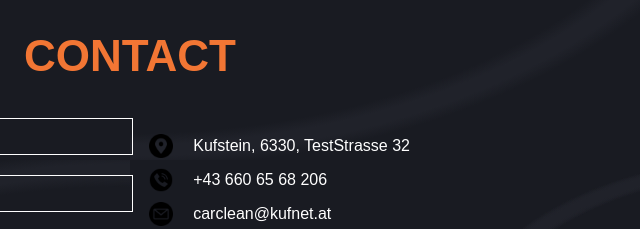
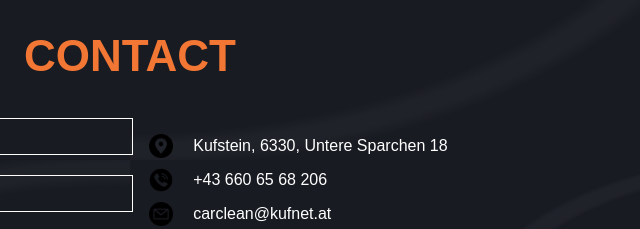
Before and after one commit to milosdimi/carclean, a plain HTML site: page kfz-reinigung.html in a window 1280 px wide. Shown: the part 3040-3269 px from the top of the page, 510-1150 px from the left. Drawn offline with nearby package versions, Linux system fonts and the light colour scheme; a web font is replaced by a local one.

Commit message:
eddit adress

```diff
--- a/kfz-reinigung.html
+++ b/kfz-reinigung.html
@@ -190,7 +190,7 @@
                 ><a
                   href="https://www.google.com/maps?q=Kufstein,%206330,%20TestStrasse%2032"
                   target="_blank" rel="noopener noreferrer"
-                  >Kufstein, 6330, TestStrasse 32</a
+                  >Kufstein, 6330, Untere Sparchen 18</a
                 ></span
               >
             </li>
```
Also changed, not shown: lackpolitur.html (+1 -1 lines).
